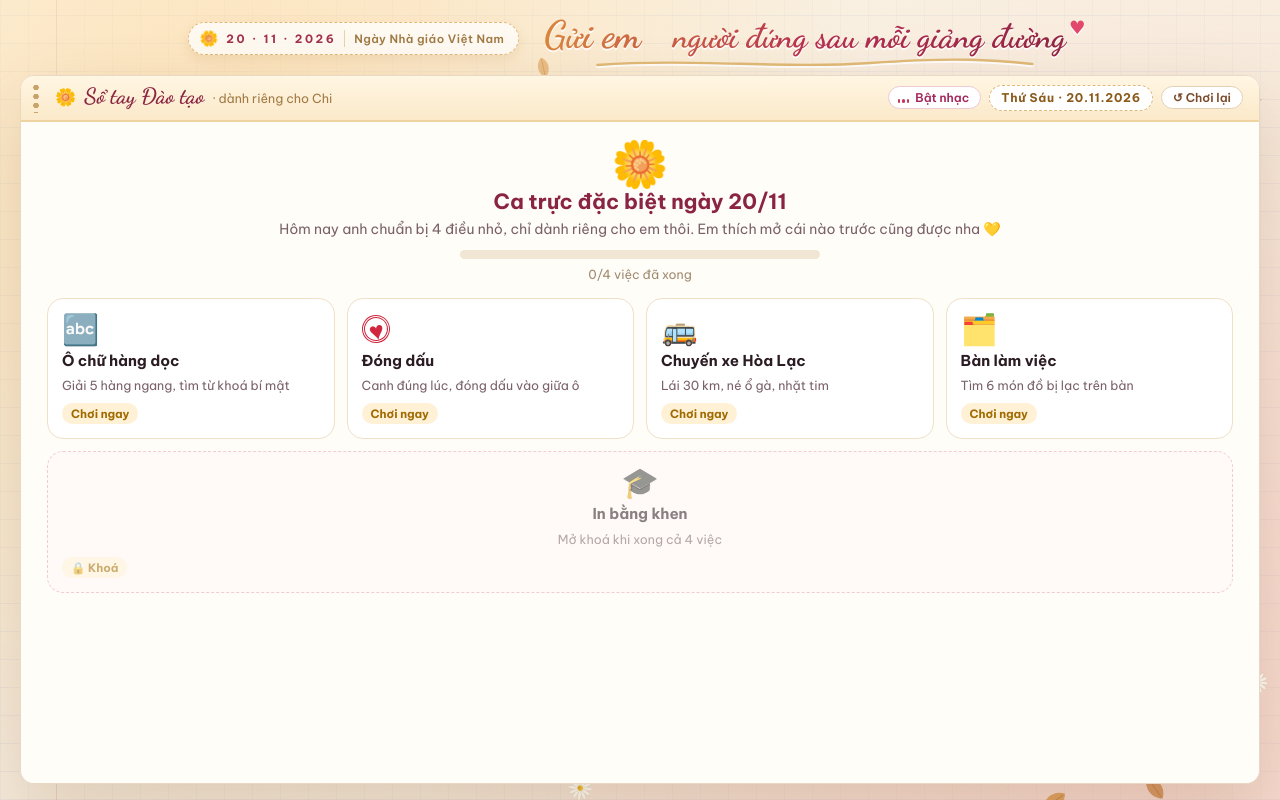
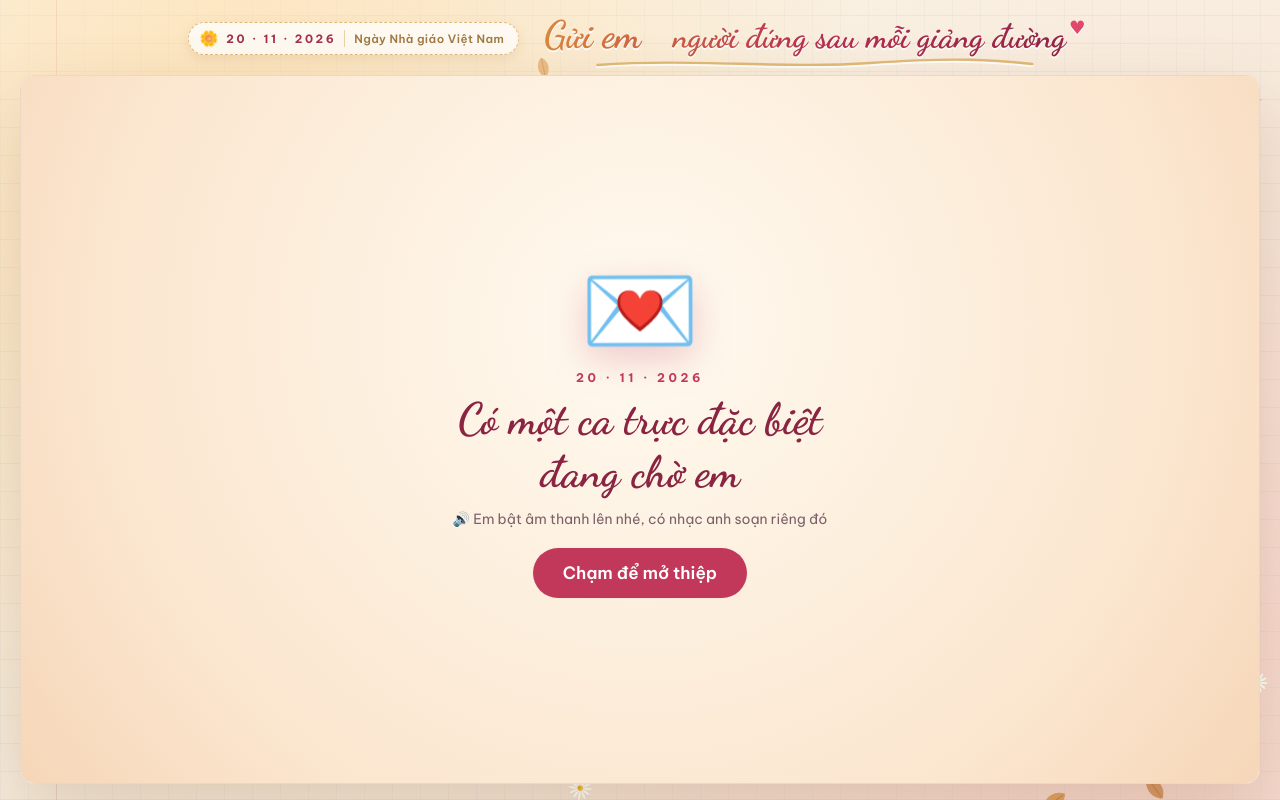
Before and after one commit to ultraman231998/20-11-gui-tang-den-em, a plain HTML site: page index.html in a window 1280 px wide. Drawn offline with Linux system fonts and the light colour scheme; animation ran at ten frames a second.

Commit message:
Thêm màn bìa 'Chạm để mở thiệp' để bật nhạc trước khi vào sảnh
Co-Authored-By: Claude Opus 5.5 <noreply@anthropic.com>

```diff
--- a/index.html
+++ b/index.html
@@ -118,6 +118,16 @@ h2{font-size:21px;color:#8a2442;margin:0 0 2px}
 .recap p{margin:10px 0 0;font-size:13px;color:var(--muted);line-height:1.6}
 .recap p span{font-family:var(--f-hand);font-size:19px;color:var(--rose)}
 .recap p b{color:var(--ok)}
+/* màn bìa mở thiệp */
+.cover{position:absolute;inset:0;z-index:50;display:grid;place-items:center;padding:20px;text-align:center;
+  background:radial-gradient(circle at 50% 35%,#fffaf0,#fbe6cf 70%,#f6d6b8);transition:opacity .6s,transform .6s}
+.cover.off{opacity:0;transform:scale(1.04);pointer-events:none}
+.cv-in{display:grid;justify-items:center;gap:6px;animation:in .7s cubic-bezier(.22,1,.36,1)}
+.cv-env{font-size:clamp(64px,12vw,96px);line-height:1;animation:float 2.6s ease-in-out infinite;filter:drop-shadow(0 12px 18px rgba(194,56,90,.25))}
+@keyframes float{50%{transform:translateY(-10px) rotate(-4deg)}}
+.cover small{font-size:12px;letter-spacing:.3em;font-weight:700;color:var(--rose);margin-top:6px}
+.cover h2{font-family:var(--f-hand);font-size:clamp(30px,6vw,44px);line-height:1.2;color:#8a2442;margin:0}
+.cover p{margin:4px 0 12px;font-size:14px;color:var(--muted)}
 /* lời dẫn sang game tiếp theo */
 .guide{display:flex;gap:12px;align-items:flex-start;margin-top:14px;padding:12px 14px;border-radius:14px;background:#fff7ea;border:1px dashed #e0b977;animation:in .5s .4s both}
 .guide .gi{font-size:30px;line-height:1;animation:nudge 2.6s ease-in-out infinite}
@@ -329,6 +339,15 @@ h2{font-size:21px;color:#8a2442;margin:0 0 2px}
       <div class="tb-r"><button class="mus" id="mus" aria-pressed="false" aria-label="Bật hoặc tắt nhạc nền"><b class="eq"><u></u><u></u><u></u></b><em id="muslbl">Bật nhạc</em></button><span class="tb-date">Thứ Sáu · 20.11.2026</span><button class="replay" id="replay" title="Chơi lại từ đầu">↺ <span>Chơi lại</span></button></div>
     </div>
     <div class="stage" id="stage"></div>
+    <div class="cover" id="cover">
+      <div class="cv-in">
+        <div class="cv-env" aria-hidden="true">💌</div>
+        <small>20 · 11 · 2026</small>
+        <h2>Có một ca trực đặc biệt<br>đang chờ em</h2>
+        <p>🔊 Em bật âm thanh lên nhé, có nhạc anh soạn riêng đó</p>
+        <button class="btn big" id="openCard">Chạm để mở thiệp</button>
+      </div>
+    </div>
     <div class="toast" id="toast" role="status"></div>
     <div class="ov" id="ov" aria-hidden="true">
       <div class="note" id="note"><div class="typed" id="typed"></div><div class="sign" id="sign"></div></div>
@@ -699,7 +718,11 @@ Chúc người yêu của anh một ngày 20/11 trọn vẹn niềm vui, luôn v
   }
   musBtn.addEventListener('pointerdown',e=>e.stopPropagation());
   musBtn.addEventListener('click',e=>{e.stopPropagation();if(M.on){M.userOff=true;musicOff();}else{M.userOff=false;musicOn();}});
-  document.addEventListener('pointerdown',()=>{if(!M.on&&!M.userOff&&!M.ctx)musicOn();},{once:true});
+  /* màn bìa: chạm "Mở thiệp" là bật nhạc (trình duyệt chỉ cho phát tiếng sau một lần chạm của người xem) */
+  const cover=$('#cover');
+  $('#openCard').addEventListener('click',()=>{if(!M.userOff)musicOn();cover.classList.add('off');setTimeout(()=>cover.remove(),700);});
+  // phòng hờ: nếu vì lý do gì nhạc chưa bật thì lần chạm kế tiếp sẽ bật
+  ['pointerdown','touchend','click'].forEach(ev=>document.addEventListener(ev,()=>{if(!M.on&&!M.userOff&&!M.ctx)musicOn();},{once:true}));
 
   hub();
 })();
```
